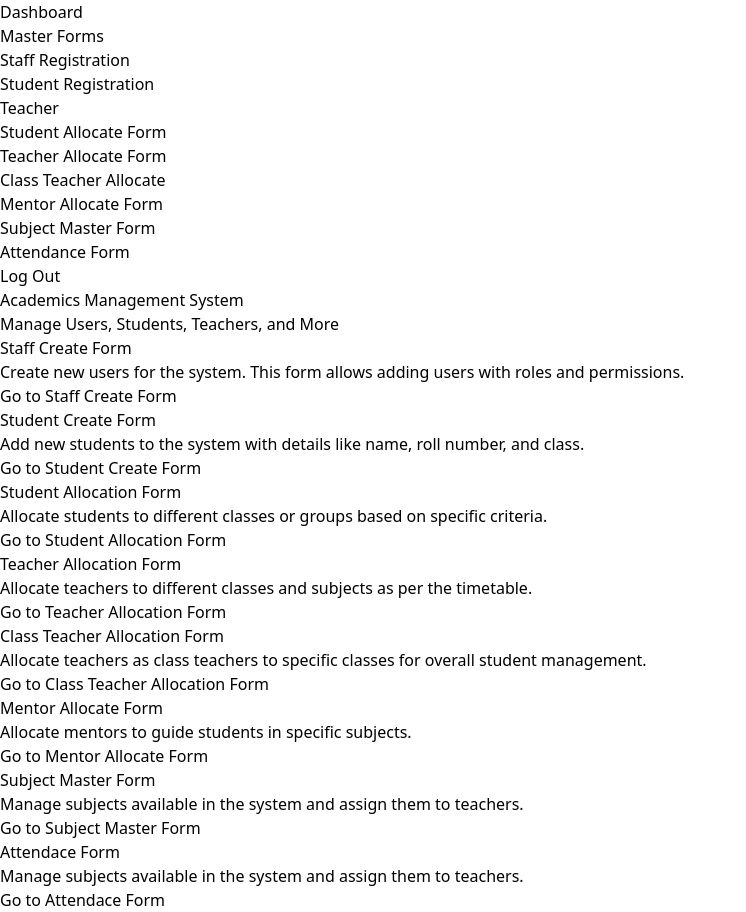
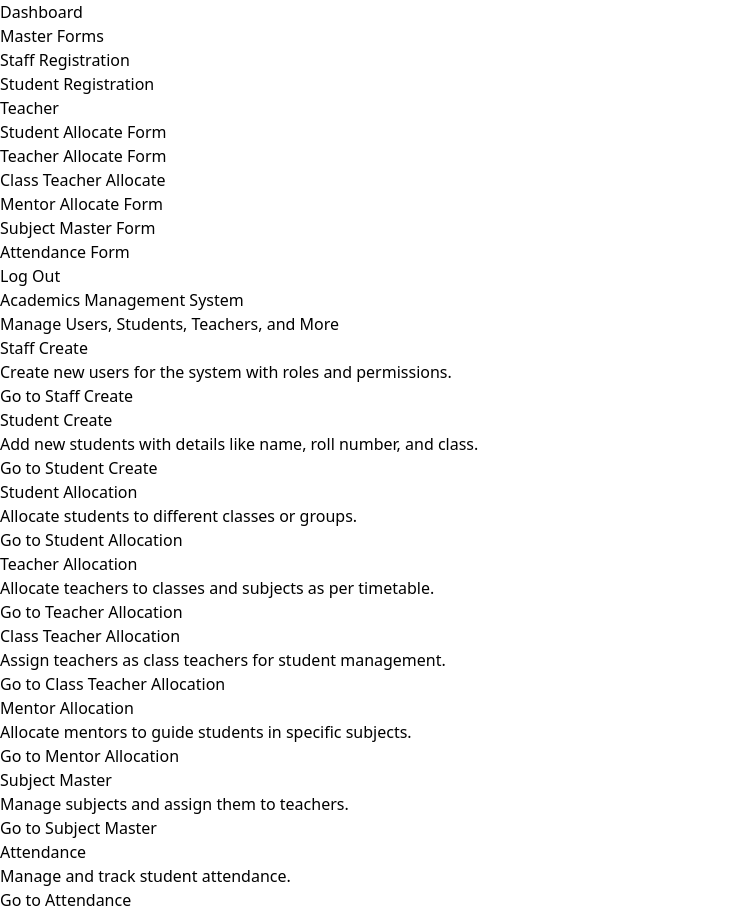
Before and after one commit to SuyashSoundatte/Contineo, a React (Vite) app: page /MainPage in a window 1280 px wide. Shown: the whole page, without its empty margins (0-746 px from the left). Built offline with nearby package versions, Linux system fonts and the light colour scheme; sample sign-in values are in the browser's storage.

Commit message:
main page ui

```diff
--- a/src/Pages/MainPage/MainPage.jsx
+++ b/src/Pages/MainPage/MainPage.jsx
@@ -1,100 +1,84 @@
-import React, { useContext, useEffect } from "react";
-import Dashboard from "../../components/Dashboard";
-import { Outlet, useNavigate } from "react-router-dom";
-import { useAuth } from "../../context/AuthContext";
-import { Link } from "react-router-dom";
-import { useLocation } from "react-router-dom";
+import React, { useEffect } from "react"
+import Dashboard from "../../components/Dashboard"
+import { Outlet, useNavigate, useLocation, Link } from "react-router-dom"
+import { useAuth } from "../../context/AuthContext"
 
 const MainPage = () => {
-  const { setIsLoggedIn, isLoggedIn } = useAuth();
-  const navigate = useNavigate();
+  const { isLoggedIn } = useAuth()
+  const navigate = useNavigate()
+  const location = useLocation()
+
   useEffect(() => {
-    if (!isLoggedIn) navigate("/login");
-  }, [isLoggedIn]);
-  console.log(isLoggedIn);
+    if (!isLoggedIn) navigate("/login")
+  }, [isLoggedIn, navigate])
 
   const renderFormCard = (title, description, link) => (
-    <div className='bg-white p-6 rounded-lg shadow-md hover:shadow-xl transition duration-300'>
-      <h2 className='text-2xl font-semibold text-indigo-600 mb-3'>{title}</h2>
-      <p className='text-gray-600 mb-4'>{description}</p>
-      <Link
-        to={link}
-        className='inline-block bg-indigo-600 text-white px-4 py-2 rounded-md hover:bg-indigo-700 transition duration-200'
-      >
-        Go to {title}
-      </Link>
+    <div className="bg-white rounded-xl shadow-lg overflow-hidden hover:shadow-2xl transition-shadow duration-300 ease-in-out">
+      <div className="p-6">
+        <h2 className="text-2xl font-bold text-indigo-600 mb-3">{title}</h2>
+        <p className="text-gray-600 mb-4">{description}</p>
+      </div>
+      <div className="bg-gray-50 px-6 py-4">
+        <Link
+          to={link}
+          className="inline-block w-full text-center bg-indigo-600 text-white font-semibold px-4 py-2 rounded-md hover:bg-indigo-700 transition duration-200 ease-in-out"
+        >
+          Go to {title}
+        </Link>
+      </div>
     </div>
-  );
+  )
 
   return (
-    <div className='flex h-screen'>
-      <aside className='w-48 md:w-56 lg:w-64 bg-white shadow-md'>
-        {/* Sidebar content */}
+    <div className="flex h-screen bg-gray-100">
+      <aside className="w-64 bg-white shadow-md">
         <Dashboard />
       </aside>
-      <main className='flex-1 overflow-x-hidden overflow-y-auto bg-gray-100'>
-        {/* Main content */}
+      <main className="flex-1 overflow-x-hidden overflow-y-auto">
         {location.pathname === "/MainPage" ? (
-          <div className='flex flex-col h-screen bg-gray-300 p-6 w-full'>
-            {/* Header */}
-            <header className='mb-6 text-center'>
-              <h1 className='text-4xl font-semibold text-indigo-600'>
-                Academics Management System
-              </h1>
-              <p className='text-lg text-gray-700 mt-2'>
-                Manage Users, Students, Teachers, and More
-              </p>
+          <div className="container mx-auto px-6 py-8">
+            <header className="mb-10 text-center">
+              <h1 className="text-4xl font-bold text-indigo-700 mb-2">Academics Management System</h1>
+              <p className="text-xl text-gray-600">Manage Users, Students, Teachers, and More</p>
             </header>
 
-            {/* Forms Overview */}
-            <div className='grid grid-cols-1 sm:grid-cols-2 lg:grid-cols-3 gap-6'>
+            <div className="grid grid-cols-1 md:grid-cols-2 lg:grid-cols-3 gap-8">
               {renderFormCard(
-                "Staff Create Form",
-                "Create new users for the system. This form allows adding users with roles and permissions.",
-                "/MainPage/UserForm"
+                "Staff Create",
+                "Create new users for the system with roles and permissions.",
+                "/MainPage/UserForm",
               )}
-
               {renderFormCard(
-                "Student Create Form",
-                "Add new students to the system with details like name, roll number, and class.",
-                "/MainPage/StudentCreate"
+                "Student Create",
+                "Add new students with details like name, roll number, and class.",
+                "/MainPage/StudentCreate",
               )}
-
               {renderFormCard(
-                "Student Allocation Form",
-                "Allocate students to different classes or groups based on specific criteria.",
-                "/MainPage/StudentAllocate"
+                "Student Allocation",
+                "Allocate students to different classes or groups.",
+                "/MainPage/StudentAllocate",
               )}
-
               {renderFormCard(
-                "Teacher Allocation Form",
-                "Allocate teachers to different classes and subjects as per the timetable.",
-                "/MainPage/TeacherAllocate"
+                "Teacher Allocation",
+                "Allocate teachers to classes and subjects as per timetable.",
+                "/MainPage/TeacherAllocate",
               )}
-
               {renderFormCard(
-                "Class Teacher Allocation Form",
-                "Allocate teachers as class teachers to specific classes for overall student management.",
-                "/MainPage/ClassTeacherForm"
+                "Class Teacher Allocation",
+                "Assign teachers as class teachers for student management.",
+                "/MainPage/ClassTeacherForm",
               )}
-
               {renderFormCard(
-                "Mentor Allocate Form",
+                "Mentor Allocation",
                 "Allocate mentors to guide students in specific subjects.",
-                "/MainPage/MentorAllocate"
+                "/MainPage/MentorAllocate",
               )}
-
               {renderFormCard(
-                "Subject Master Form",
-                "Manage subjects available in the system and assign them to teachers.",
-                "/MainPage/SubjectForm"
+                "Subject Master",
+                "Manage subjects and assign them to teachers.",
+                "/MainPage/SubjectForm",
               )}
-
-              {renderFormCard(
-                "Attendace Form",
-                "Manage subjects available in the system and assign them to teachers.",
-                "/MainPage/AttendanceForm"
-              )}
+              {renderFormCard("Attendance", "Manage and track student attendance.", "/MainPage/AttendanceForm")}
             </div>
           </div>
         ) : (
@@ -102,7 +86,7 @@ const MainPage = () => {
         )}
       </main>
     </div>
-  );
-};
+  )
+}
 
-export default MainPage;
+export default MainPage
```
